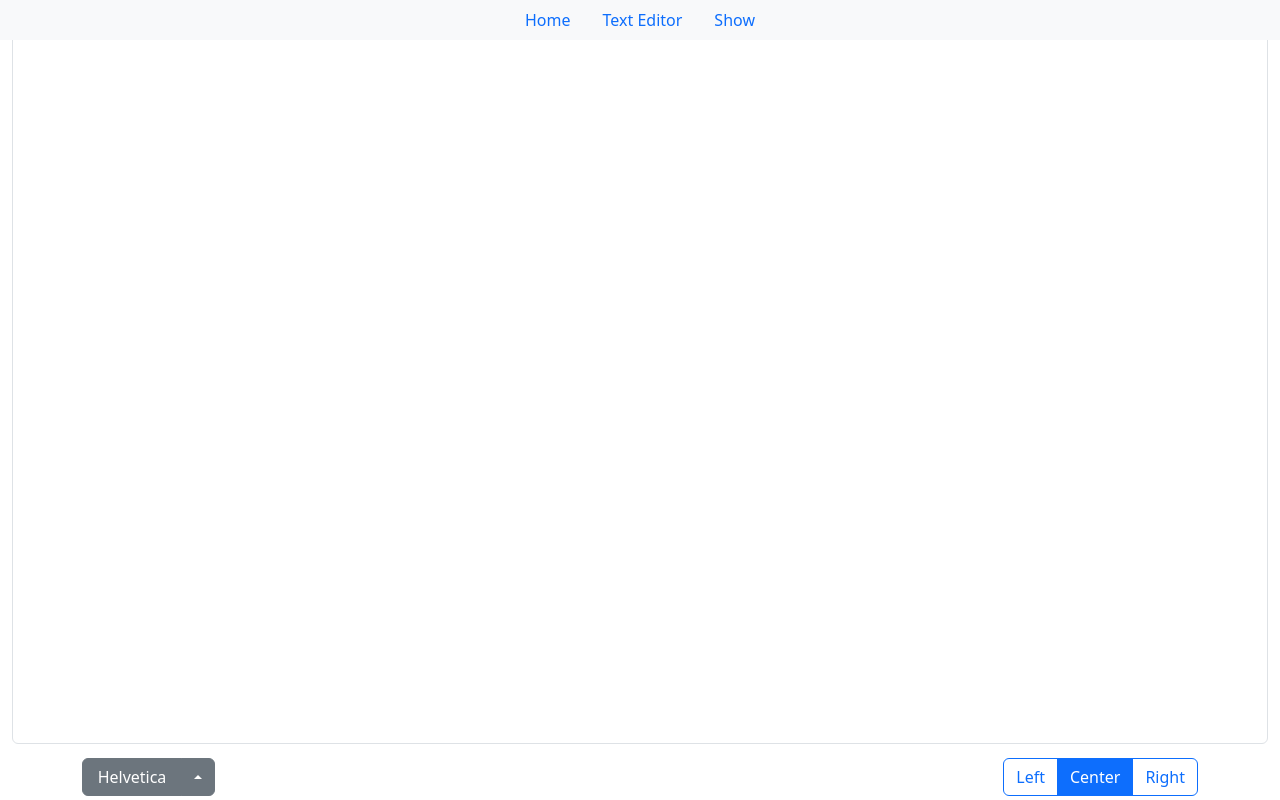
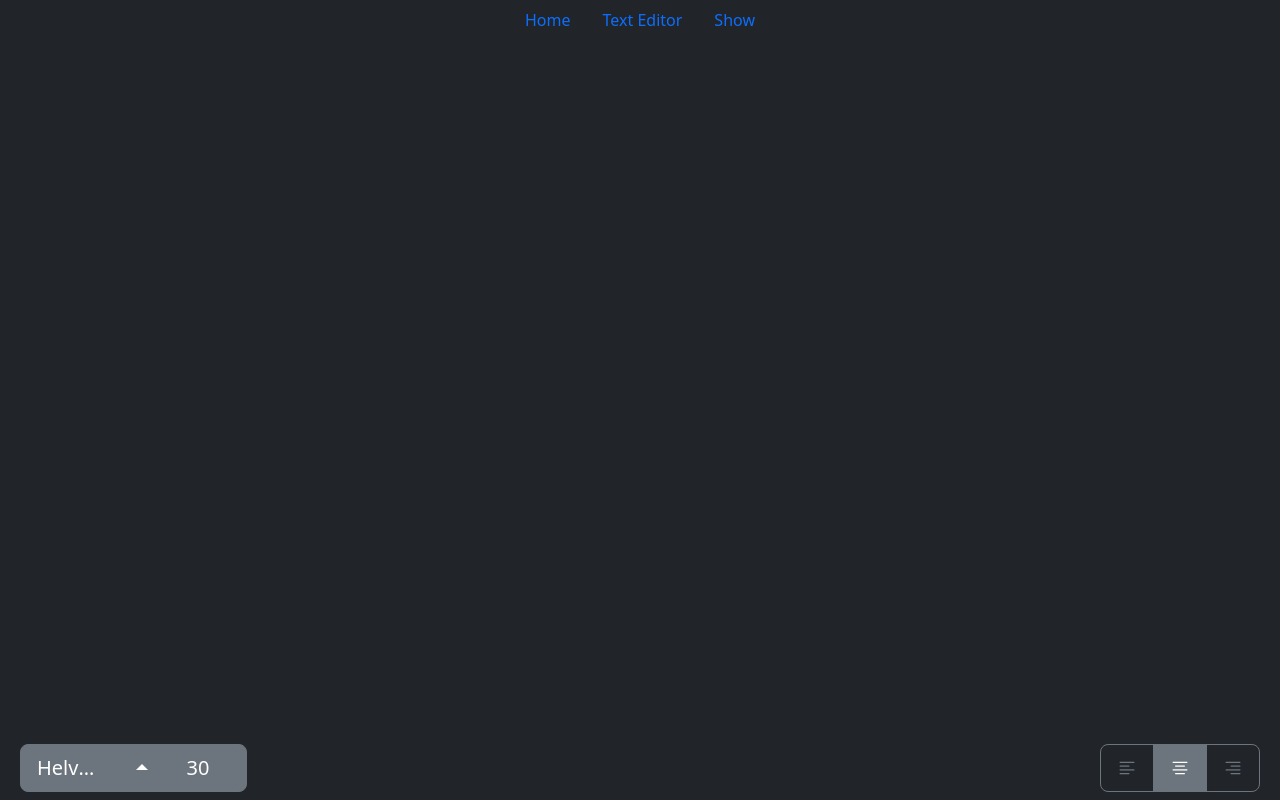
Before and after one commit to Maykeljuls/Maykeljuls.github.io, a Vue app: page /show in a window 1280 px wide. Built offline with nearby package versions, Linux system fonts and the light colour scheme.

Commit message:
Improved Bottom Bar functions

```diff
--- a/index.html
+++ b/index.html
@@ -5,7 +5,7 @@
     <link rel="icon" href="/favicon.ico" />
     <!-- <link href="https://fonts.googleapis.com/css2?family=FontName&display=swap" rel="stylesheet"> -->
     <meta name="viewport" content="width=device-width, initial-scale=1.0" />
-    <title>Vue-Teleprompter Dev Branch</title>
+    <title>Vue-Teleprompter</title>
   </head>
   <body>
     <div id="app"></div>
--- a/package.json
+++ b/package.json
@@ -14,6 +14,7 @@
     "@popperjs/core": "^2.11.8",
     "axios": "^1.4.0",
     "bootstrap": "^5.3.1",
+    "bootstrap-icons": "^1.10.5",
     "jquery": "^3.7.0",
     "pinia": "^2.1.6",
     "popper.js": "^1.16.1",
--- a/src/App.vue
+++ b/src/App.vue
@@ -4,7 +4,7 @@ import { RouterLink, RouterView } from 'vue-router'
 
 <template>
   <header>
-    <ul class="nav justify-content-center fixed-top bg-light">
+    <ul class="nav justify-content-center fixed-top bg-dark">
       <li class="nav-item">
         <RouterLink to="/" class="nav-link">Home</RouterLink>
       </li>
--- a/src/main.js
+++ b/src/main.js
@@ -3,6 +3,7 @@ import App from './App.vue'
 import router from './router'
 import 'bootstrap/dist/css/bootstrap.css'
 import 'bootstrap'
+import 'bootstrap-icons/font/bootstrap-icons.css'
 
 const app = createApp(App)
 
--- a/src/views/ShowView.vue
+++ b/src/views/ShowView.vue
@@ -1,12 +1,13 @@
 <template>
-  <div class="container-fluid mt-4">
-    <div class="d-flex justify-content-center">
+  <div class="container-fluid mt-4 p-0 bg-dark">
+    <div class="d-flex p-0">
       <textarea
-        class="form-control no-resize fixed-textarea-height fs-1"
+        class="no-resize container-fluid fixed-textarea-height bg-dark text-white-50"
         :class="alignment"
         v-model="content"
         :style="{
-          'font-family': selectedFont
+          'font-family': selectedFont,
+          'font-size': fontSize +'px'
         }"
         readonly
       ></textarea>
@@ -14,17 +15,17 @@
   </div>
 
   <!-- Bottom Menu -->
-  <div class="container d-flex fixed-bottom justify-content-between mb-1">
-    <div class="dropup d-flex btn-group">
+  <div class="container-fluid d-flex fixed-bottom justify-content-between bg-dark p-2">
+    <div class="container-fluid d-flex">
+      <div class="dropup d-flex btn-group btn-group-lg">
         <!-- Selected Font box -->
-      <a class="btn btn-secondary text-truncate selected-font">
+        <a class="btn btn-lg btn-secondary text-truncate selected-font">
           {{ selectedFont }}
         </a>
-
         <!-- Font Dropdown Menu -->
-      <div class="dropdown btn-group">
+        <div class="dropdown btn-group btn-group-lg">
           <button
-          class="btn btn-secondary dropdown-toggle"
+            class="btn btn-lg btn-secondary dropdown-toggle"
             type="button"
             id="triggerId"
             data-bs-toggle="dropdown"
@@ -34,7 +35,12 @@
           <div class="dropdown-menu" aria-labelledby="triggerId">
             <h6 class="dropdown-header">Fonts</h6>
             <div class="mb-3">
-            <input type="text" v-model="searchTerm" class="form-control" placeholder="Search..." />
+              <input
+                type="text"
+                v-model="searchTerm"
+                class="form-control"
+                placeholder="Search..."
+              />
             </div>
             <div class="font-list overflow-auto">
               <a
@@ -50,11 +56,23 @@
             </div>
           </div>
         </div>
+
+        <div class="btn-group btn-group-lg">
+          <input
+            name=""
+            id=""
+            class="btn btn-lg btn-secondary font-size-btn"
+            type="number"
+            v-model="fontSize"
+          />
+        </div>
+      </div>
     </div>
 
     <!-- Alignment buttons -->
+    <div class="container d-flex flex-row-reverse">
       <div class="d-flex justify-content-center">
-      <div class="btn-group" role="group">
+        <div class="btn-group btn-group-lg" role="group">
           <input
             type="radio"
             class="btn-check"
@@ -64,8 +82,7 @@
             :checked="alignment === 'text-left'"
             autocomplete="off"
           />
-        <label class="btn btn-outline-primary" for="btncheck1">Left</label>
-
+          <label class="btn btn-outline-secondary bi bi-text-left" for="btncheck1"></label>
           <input
             type="radio"
             class="btn-check"
@@ -75,8 +92,7 @@
             :checked="alignment === 'text-center'"
             autocomplete="off"
           />
-        <label class="btn btn-outline-primary" for="btncheck2">Center</label>
-
+          <label class="btn btn-outline-secondary bi bi-text-center" for="btncheck2"></label>
           <input
             type="radio"
             class="btn-check"
@@ -86,7 +102,8 @@
             id="btncheck3"
             autocomplete="off"
           />
-        <label class="btn btn-outline-primary" for="btncheck3">Right</label>
+          <label class="btn btn-outline-secondary bi bi-text-right" for="btncheck3"></label>
+        </div>
       </div>
     </div>
   </div>
@@ -98,6 +115,7 @@ export default {
     return {
       alignment: 'text-center',
       selectedFont: 'Helvetica',
+      fontSize: '30',
       searchTerm: '',
       fonts: [
         'Segoe UI',
@@ -140,6 +158,9 @@ export default {
     applyFont(font) {
       console.log('Applied font: ' + font)
       this.selectedFont = font
+    },
+    font_size() {
+      return console.log(this.fontSize)
     }
   }
 }
@@ -150,8 +171,14 @@ export default {
   resize: none;
 }
 
+.font-size-btn {
+  width: 83px;
+}
+
 .fixed-textarea-height {
-  height: 90vh;
+  height: 96vh;
+  outline: none;
+  border: none;
 }
 
 .font-list {
```
Also changed, not shown: 1 other file (tests, documents, lock files or other folders). Lines whose indentation alone changed are shown as unchanged.
